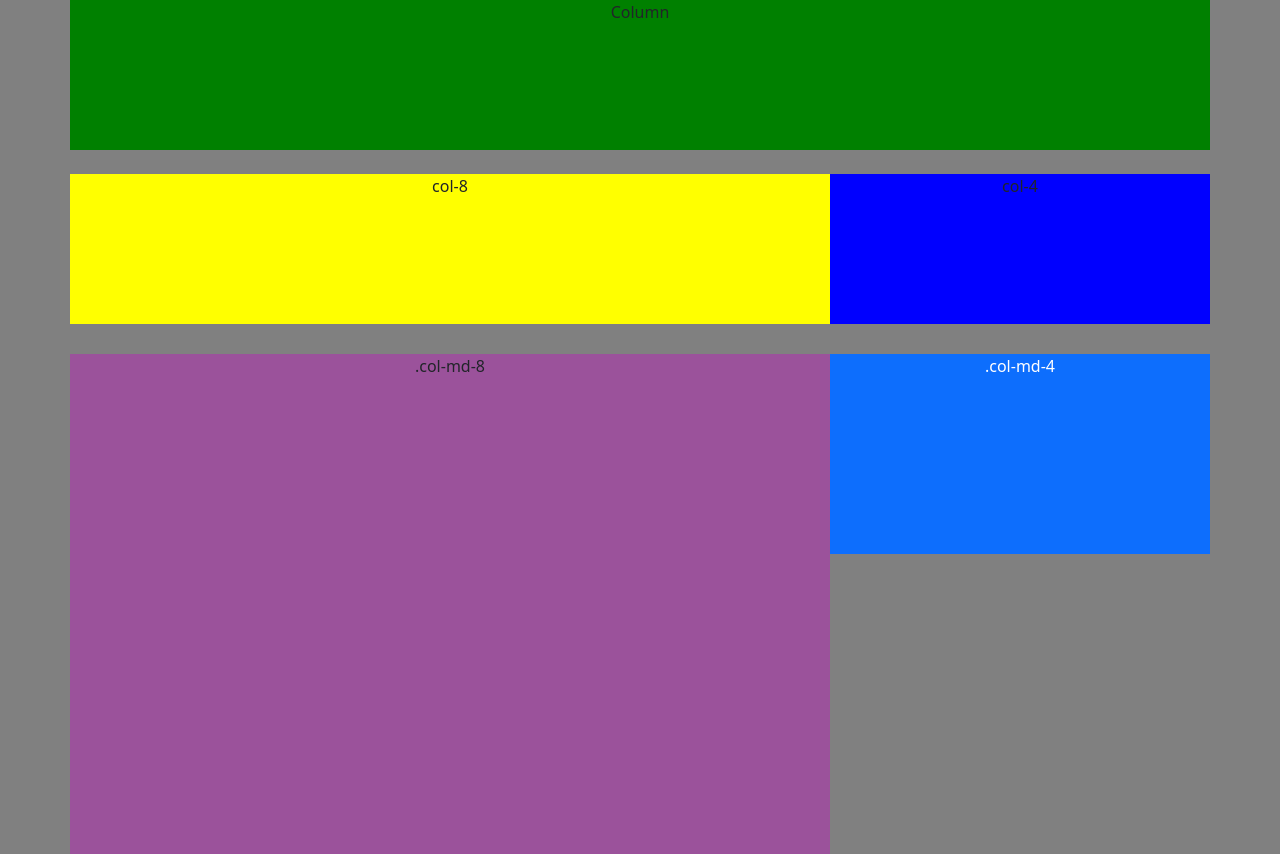
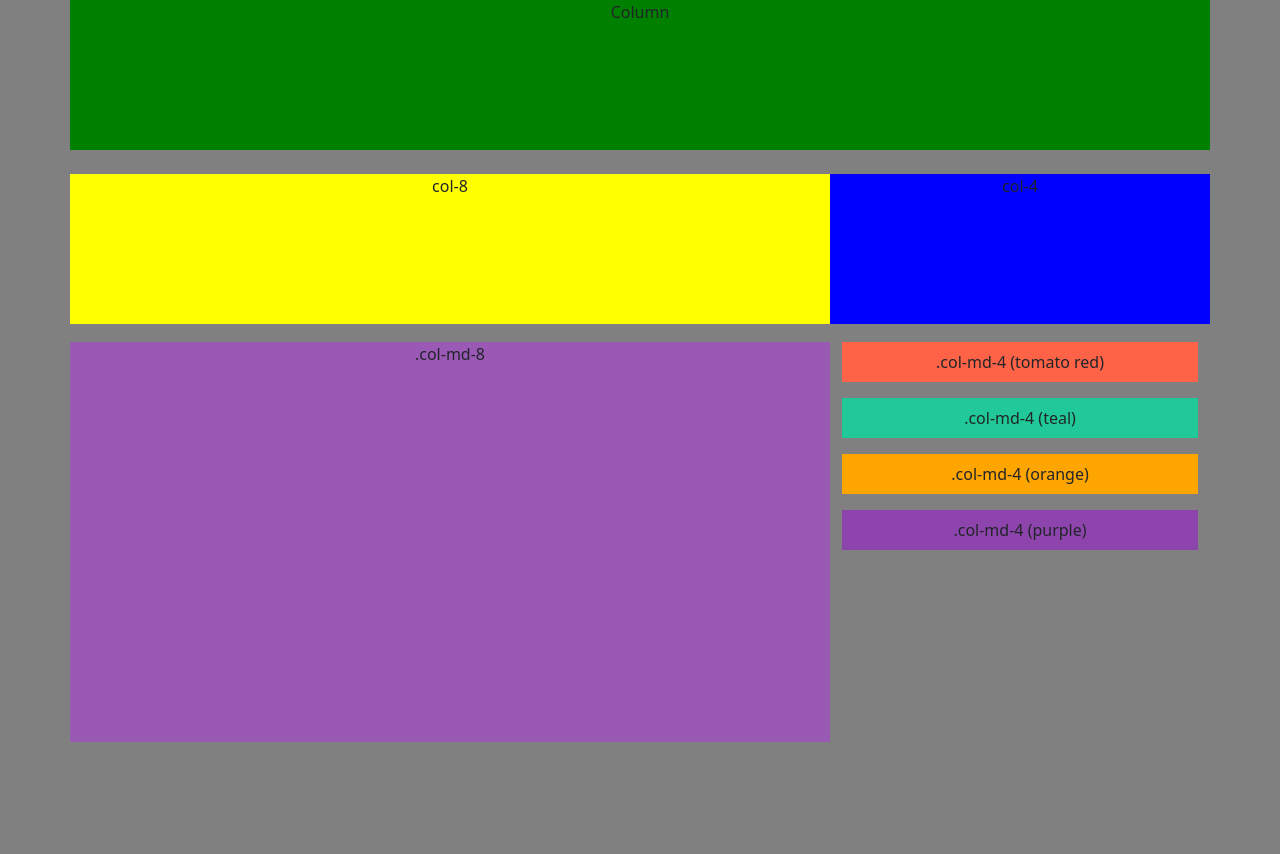
Before and after one commit to stijn-101718/Interface4, a plain HTML site: page oefening2.2/index.html in a window 1280 px wide. After the commit the page ends 800 px from the top, so only its background shows below. Drawn offline with nearby package versions, Linux system fonts and the light colour scheme.

Commit message:
oefening2.2

```diff
--- a/oefening2.2/index.html
+++ b/oefening2.2/index.html
@@ -25,11 +25,15 @@
 </div>
 
 
+
 <div class="container text-center">
   <div class="row">
-    <div class="col-md-8">.col-md-8</div>
-    <div class="col-md-4 bg-primary text-white">
-      .col-md-4
+    <div class="col-md-8" style="background-color: #9b59b6; height: 400px; margin-top: 18px;">.col-md-8</div>
+    <div class="col-md-4">
+      <div class="bg-custom1">.col-md-4 (tomato red)</div>
+      <div class="bg-custom2 mt-3">.col-md-4 (teal)</div>
+      <div class="bg-custom3 mt-3">.col-md-4 (orange)</div>
+      <div class="bg-custom4 mt-3">.col-md-4 (purple)</div>
     </div>
   </div>
 </div>
@@ -40,6 +44,5 @@
 
 
 
-
 </body>
 </html>
--- a/oefening2.2/style.css
+++ b/oefening2.2/style.css
@@ -1,14 +1,13 @@
  body {
     background-color: gray;
   }
-
 
   .col {
     background-color: green;
     height: 150px;
   }
 
-.col-8{
+  .col-8 {
     background-color: yellow;
     height: 150px;
   }
@@ -18,15 +17,30 @@ body {
     height: 150px;
   }
 
-
-.col-md-8{
+  .col-md-8 {
     background-color: rgb(155, 82, 155);
     height: 500px;
     margin-top: 30px;
   }
 
-.col-md-4 {
-    background-color: black;
-    height: 200px;
-    margin-top: 30px;
+  .bg-custom1 {
+    background-color: #ff6347;
+    height: 40px;
+    line-height: 40px;
+    margin-top: 18px;
   }
+  .bg-custom2 {
+    background-color: #20c997;
+    height: 40px;
+    line-height: 40px;
+  }
+  .bg-custom3 {
+    background-color: #ffa500;
+    height: 40px;
+    line-height: 40px;
+  }
+  .bg-custom4 {
+    background-color: #8e44ad;
+    height: 40px;
+    line-height: 40px;
+  }
```
Lines whose indentation alone changed are shown as unchanged.
